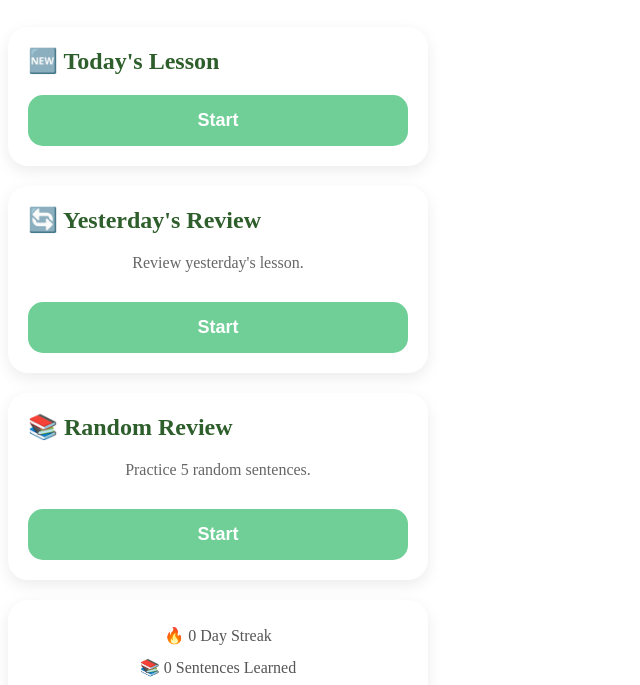
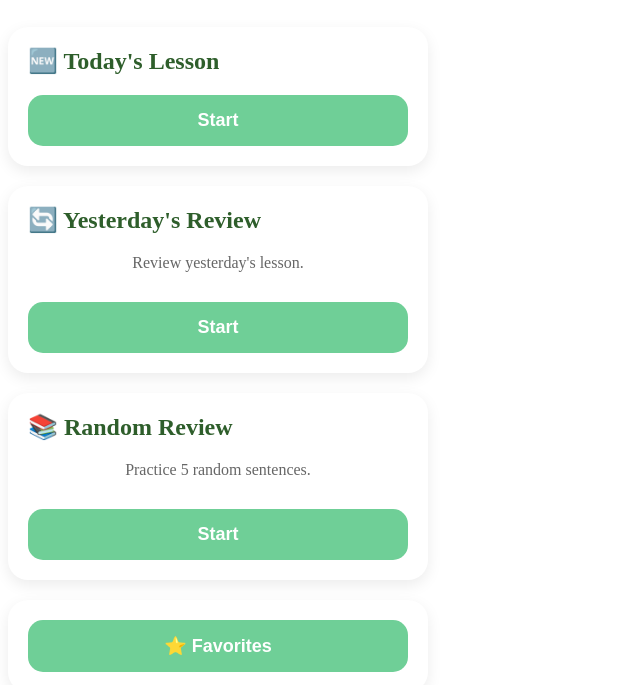
Before and after one commit to pfd2mjp6tm-maker/Daily-English, a plain HTML site: page index.html in a window 1280 px wide. Shown: the part 115-800 px from the top of the page, without its empty margins (0-640 px from the left). Drawn offline with Linux system fonts and the light colour scheme.

Commit message:
index.html を更新

```diff
--- a/index.html
+++ b/index.html
@@ -75,6 +75,16 @@ Start
 
 </div>
 
+<div class="card">
+
+<a href="favorites.html">
+    <button>
+        ⭐ Favorites
+    </button>
+</a>
+
+</div>
+
 
 <div class="card stats">
 
```
